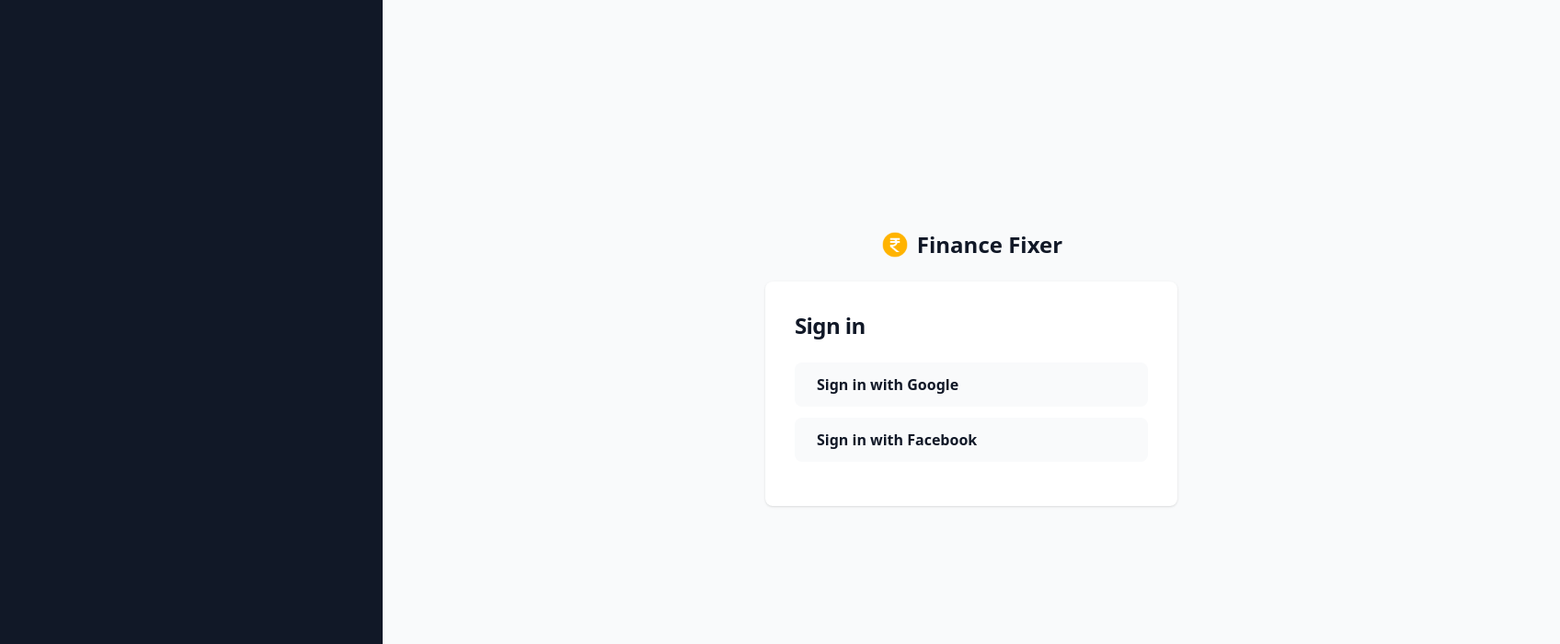
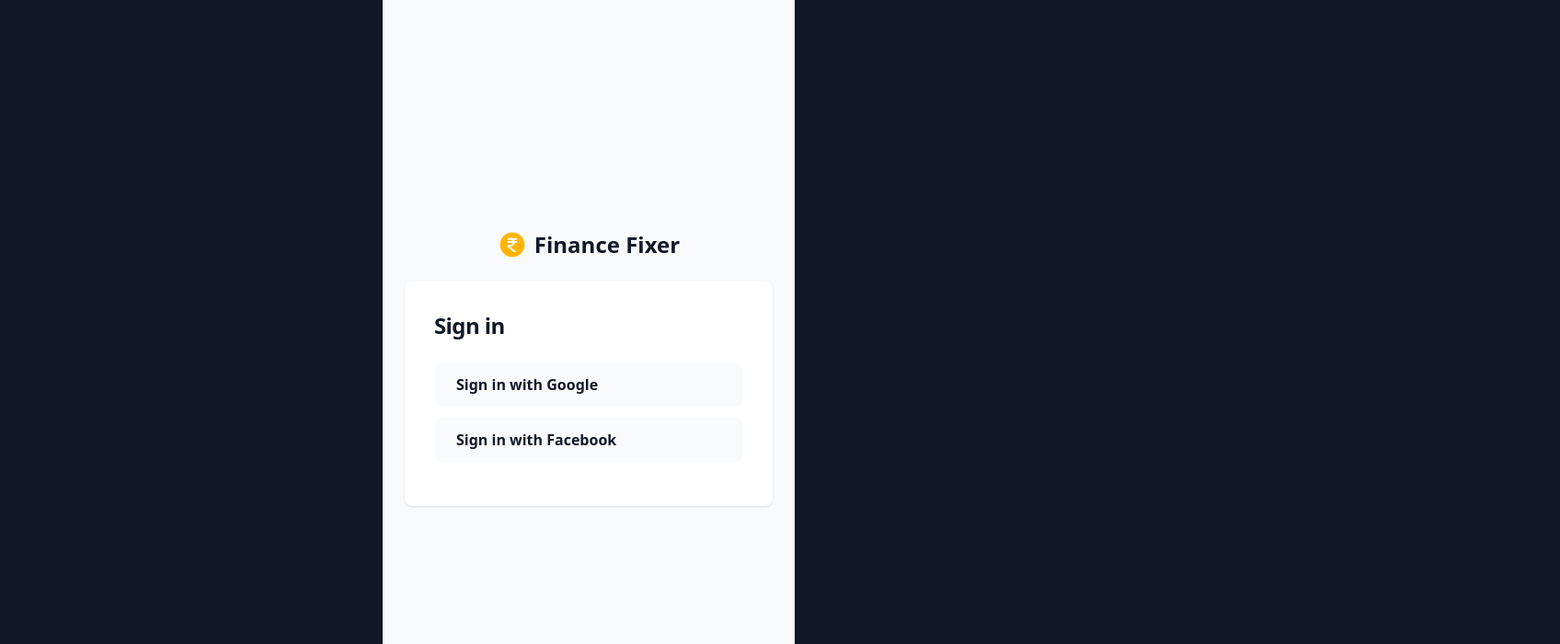
Before and after one commit to gauravsoni97/financefixer, a React (Create React App) app: page / in a window 1280 px wide. Shown: the top 700 px of the page at 92% size, 1696 px wide, since content can reach past the window. Built offline with nearby package versions, Linux system fonts and the light colour scheme.

Commit message:
login screen added

```diff
--- a/src/Screens/Login/Login.jsx
+++ b/src/Screens/Login/Login.jsx
@@ -4,7 +4,7 @@ import logo from "../../assets/Images/rupeelogo.png";
 const Login = () => {
   return (
     <div>
-      <section className=" h-screen w-screen flex items-center justify-center  bg-gray-50 dark:bg-gray-900">
+      <section className=" h-screen max-w-md w-screen flex items-center justify-center  bg-gray-50 dark:bg-gray-900">
         <div className="flex w-screen flex-col items-center justify-center px-6 py-8 mx-auto md:h-screen lg:py-0">
           <a
             href="#"
```
